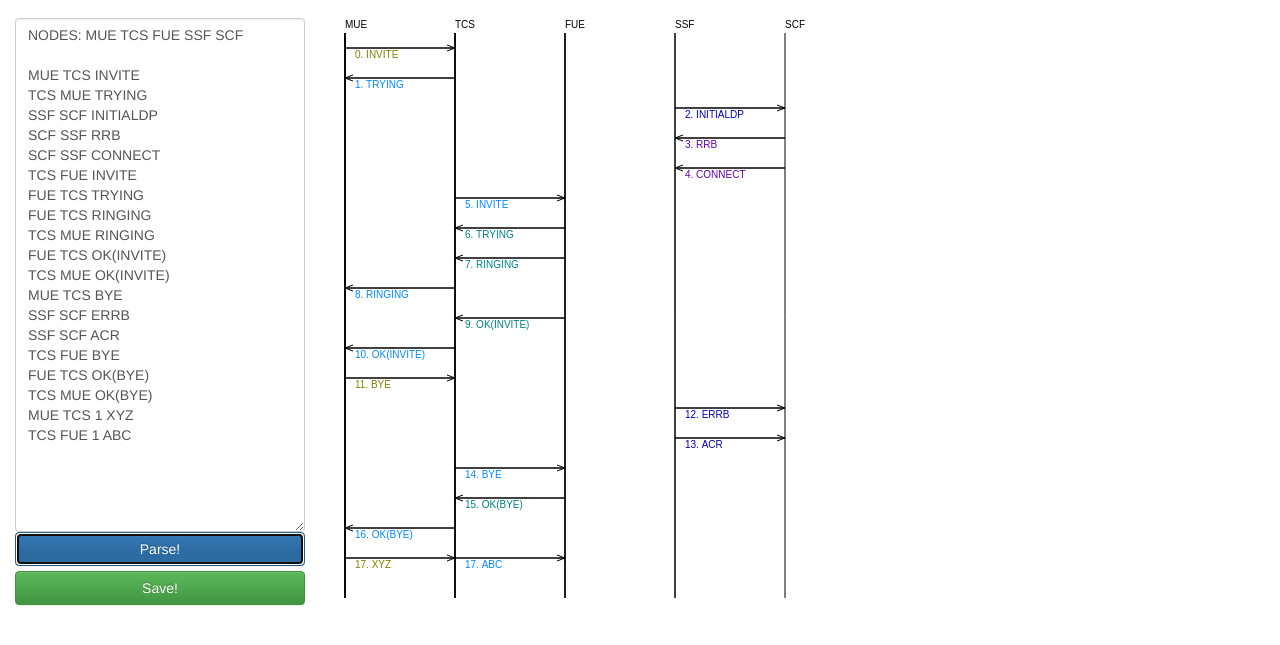
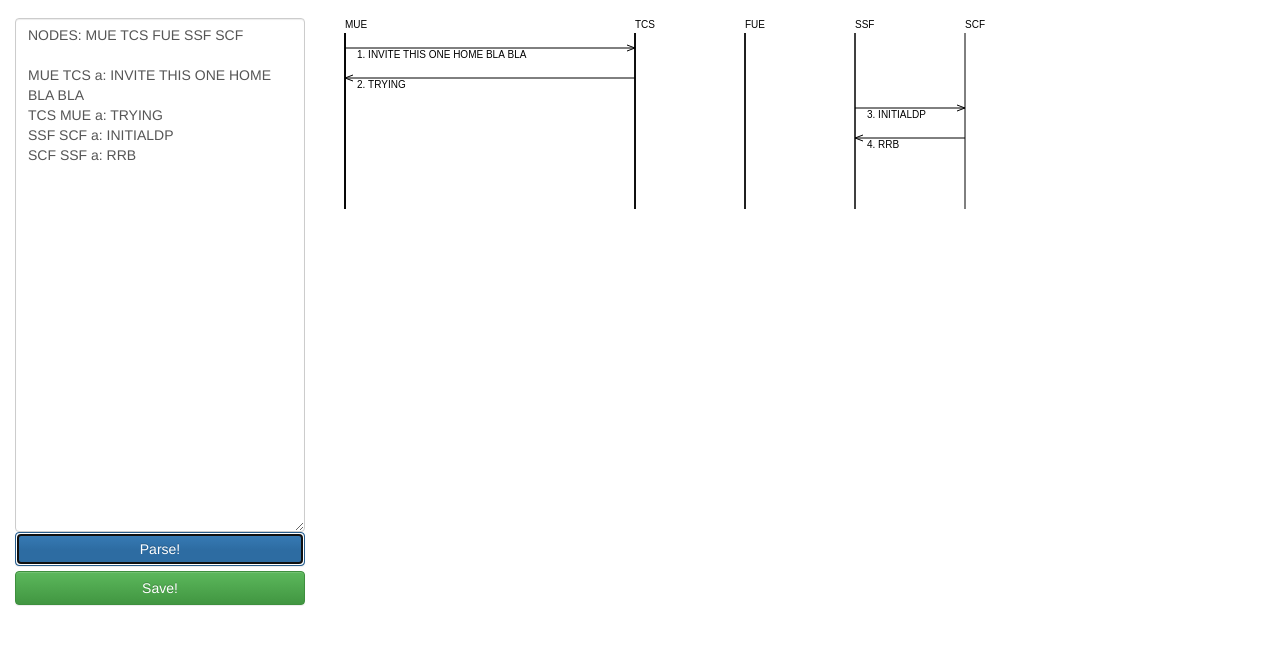
Before and after one commit to typoon/tcf, a plain HTML site: page index.html in a window 1280 px wide. Both pictures are taken after a click on the button "Parse!". Shown: the part 53-698 px from the top of the page. Drawn offline with Linux system fonts and the light colour scheme.

Commit message:
Refactored the code for a new syntax.

```diff
--- a/diagram.js
+++ b/diagram.js
@@ -1,95 +1,195 @@
 WIDTH_SPACE = 100;
 HEIGHT_SPACE = 30;
-FONT_SIZE = 10;
 
-var nodes = new Array();
-var connections = new Array();
+function _TCF() {
 
-// Function taken from:
-// http://stackoverflow.com/questions/3885817/how-to-check-if-a-number-is-float-or-integer
-function isInt(n) {
-    ret = typeof n === 'number' && parseFloat(n) == parseInt(n, 10) && !isNaN(n);
-    return ret;
+    LEFT_MARGIN = 10;
+    RIGHT_MARGIN = 10;
+
+    this.nodes = new Array();
+    this.connections = new Array();
+    this.title;
+    this.font_size = 10;
+
+    this.addNode = function(name) {
+
+        if(this.nodes.indexOf(name) >= 0)
+            return;
+
+        node = {
+            "name" : name,
+            "x"    : 0,
+            "y"    : 0
         }
 
+        this.nodes.push(node);
+    }
+
+    this.findNode = function(name) {
+        for(var i = 0; i < this.nodes.length; i++) {
+            if(this.nodes[i].name == name) {
+                return this.nodes[i];
+            }
+        }
+
+        return "";
+    }
+
+    this.addConnection = function(from, to, text) {
+
+        var connection = {
+            "from":     this.findNode(from),
+            "to":       this.findNode(to),
+            "group":    "",
+            "text":     text,
+            "color":    colors[this.nodes.indexOf(from)],
+            "type":     "arrow"
+        }
+
+        this.connections.push(connection);
+
+    }
+
+    this.addBox = function(from, to, text) {
+        var connection = {
+            "from":     this.findNode(from),
+            "to":       this.findNode(to),
+            "group":    "",
+            "text":     text,
+            "color":    colors[this.nodes.indexOf(from)],
+            "type":     "box"
+        }
+
+        this.connections.push(connection);
+    }
+
+    this.getNodeMaxDistance = function(a, b) {
+        ret = 10;
+
+        console.log("getNodeMaxDistance");
+
+        for(var i = 0; i < this.connections.length; i++) {
+            c = this.connections[i];
+
+            if((c.from.name == a.name && c.to.name == b.name) || (c.from.name == b.name && c.to.name == a.name)) {
+                t = c.text;
+                t = t.split("\\n");
+
+                // Check what is the longest sentence
+                for(var j = 0; j < t.length; j++) {
+                    if(t[j].length > ret) {
+                        ret = t[j].length;
+                    }
+                }
+            }
+        }
+
+        return ret * this.font_size;
+    }
+
+    this.getCanvasWidth = function() {
+        ret = 0;
+
+        console.log("getCanvasWidth");
+
+        for(var i = 0; i < this.nodes.length-1; i++) {
+            ret += this.getNodeMaxDistance(this.nodes[i], this.nodes[i+1]);
+        }
+
+        ret = this.nodes[this.nodes.length-1].x;
+
+        return ret + LEFT_MARGIN + RIGHT_MARGIN;
+    }
+
+    this.getCanvasHeight = function() {
+
+        ret = 1;
+        console.log("getCanvasHeight");
+
+        for(var i = 0; i < this.connections.length; i++) {
+            c = this.connections[i];
+            t = c.text;
+            ret += t.split("\\n").length * this.font_size;
+
+            console.log("ret = " + ret);
+
+            switch(c.type) {
+                case "box":
+                    ret += 50;
+                break;
+
+                case "arrow":
+                    ret += 30;
+                break;
+            }
+        }
+
+        return ret + 50;
+
+    }
+
+    // Call me after all nodes and connections have been added!
+    this.doMagic = function() {
+
+        this.nodes[0].x = LEFT_MARGIN;
+
+        console.log("this.nodes = " + this.nodes.length);
+
+        for(var i = 0; i < this.nodes.length-1; i++) {
+            d = this.getNodeMaxDistance(this.nodes[i], this.nodes[i+1]);
+            this.nodes[i+1].x = this.nodes[i].x + d + LEFT_MARGIN;
+        }
+    }
+}
+
+var TCF = new _TCF();
+console.log(TCF);
+
 function draw() {
-
     var canvas = document.getElementById("canvas");
     var ctx = canvas.getContext("2d");
 
-    // Determine the distance between each vertical line based
-    // on the longest text to be printed
-    for(i = 0; i < connections.length; i++) {
-        tmp = connections[i].text.length * FONT_SIZE + 10;
-        if(tmp > WIDTH_SPACE) {
-            WIDTH_SPACE = tmp;
-        }
-    }
+    canvas_width = 0;
 
-    canvas.width = (nodes.length * WIDTH_SPACE) + 50;
-    canvas.height = (connections.length * HEIGHT_SPACE) + 30;
+    TCF.doMagic();
+    canvas.width = TCF.getCanvasWidth();
+    canvas.height = TCF.getCanvasHeight();
 
-    // Draw the vertical lines
-    for(i = 0; i < nodes.length; i++) {
-
-        x = (WIDTH_SPACE * i) + 10;
+    for(var i = 0; i < TCF.nodes.length; i++) {
+        x = TCF.nodes[i].x;
         y = (canvas.height - 20);
 
-        ctx.font = FONT_SIZE+"px Arial";
-        ctx.fillText(nodes[i], x, 10);
+        console.log(TCF.nodes[i].name + " pos x = " + x);
+
+        ctx.font = TCF.font_size+"px Arial";
+        ctx.fillText(TCF.nodes[i].name, x, 10);
         ctx.moveTo(x, 15);
         ctx.lineTo(x, y);
         ctx.stroke();
-
     }
 
-    line = 0;
+    var counter = 0;
+    y = 20; // After headers
 
-    // Draw horizontal lines that connect the vertical lines
-    for(i = 0; i < connections.length; i++, line++) {
-        con = connections[i];
+    for(var i = 0; i < TCF.connections.length; i++) {
+        c = TCF.connections[i];
+
+        y += c.text.split("\\n").length * TCF.font_size; // Text space
+
+        x0 = c.from.x;
+        x1 = c.to.x;
 
         ctx.beginPath();
-        ctx.fillStyle = con.color
-        //ctx.strokeStyle = con.color
 
-        x0 = nodes.indexOf(con.from) * WIDTH_SPACE + 10;
-        x1 = nodes.indexOf(con.to) * WIDTH_SPACE + 10;
-
-        if(con.group != "") {
-            for(j = 0; j < connections.length; j++) {
-                if(con.group == connections[j].group) {
-                    y = j * HEIGHT_SPACE + 30;
-                    con.text = j + ". " + con.text;
-                    break;
-                }
-            }
-        } else {
-            y = line * HEIGHT_SPACE + 30;
-            con.text = i + ". " + con.text
-        }
-
-
-        if(con.type == "box") {
-            ctx.beginPath();
-            ctx.fillStyle = con.color;
-            ctx.fillRect(x0+10, y, x1, HEIGHT_SPACE);
-
-            ctx.beginPath();
-            ctx.fillStyle = '#000000'
-            ctx.font = FONT_SIZE+"px Arial";
-            ctx.fillText(con.text, x0 +10 , y + 10);
-            //line += 1;
-
-            ctx.stroke();
-            continue;
-        }
-
+        switch(c.type) {
+            case "arrow": {
+                counter += 1;
                 ctx.moveTo(x0, y);
                 ctx.lineTo(x1, y);
                 ctx.stroke();
 
                 // Draw the arrow at the line
+                ctx.beginPath();
                 if(x0 > x1) { // From right to left
                     ctx.moveTo(x1, y);
                     ctx.lineTo(x1+8, y-3);
@@ -103,115 +203,90 @@ function draw() {
                 }
                 ctx.stroke();
 
+                x  = x0 > x1 ? x1 : x0;
+                x += 12;
+                text = counter + ". " + c.text;
+                ctx.font = TCF.font_size+"px Arial";
+                ctx.fillText(text, x, y + 10);
+
+
+                y += 20; // Arrow space
+
+            }
+            break;
+
+            case "box": {
                 x = x0 > x1 ? x1 : x0;
-        x+= 10;
+                x += 10;
+                width = Math.abs(x0-x1); //x0 > x1 ? x0 - x1 : x1 - x0;
+                width -= 20;
 
-        text = '';
-        if(con.text.length > (WIDTH_SPACE/FONT_SIZE)-1) {
-            place = (WIDTH_SPACE/FONT_SIZE) - 1
-            for(j = 0; j < con.text.length; j++) {
-                if((j+1) % place  == 0) {
-                    text += "";
-                }
-                text += con.text[j];
-            }
-        } else {
-            text = con.text
+                height = c.text.split("\\n").length * TCF.font_size + 10;
+
+                ctx.fillStyle = "#000000";
+                ctx.fillRect(x, y, width, height);
+                ctx.stroke();
+
+                strs = c.text.split("\\n");
+                for(var j = 0; j < strs.length; j++) {
+                    ctx.fillStyle = "#ffffff";
+                    ctx.font = TCF.font_size+"px Arial";
+                    ctx.fillText(strs[j], x, y + 10*(j+1));
                 }
 
-        ctx.font = FONT_SIZE+"px Arial";
-        ctx.fillText(text, x, y + 10);
+                y += 30;
+            }
+            break;
         }
 
+    }
 }
 
 function parse(data) {
 
     data = document.getElementById("code").value;
-    nodes = new Array();
-    connections = new Array();
+    TCF = new _TCF();
 
     lines = data.split("\n");
     //console.log(lines);
 
-    line = lines[0].trim().replace(/(\s\s+)/g, ' ').split(' ');
+    for(var i = 0; i < lines.length; i++) {
 
-    if (line[0] != "NODES:") {
-        alert("First line should be NODES: ");
-        return -1;
-    }
-
-    if (line.length < 3) {
-        alert("At least 2 nodes should be specified");
-        return -1;
-    }
-
-    for(i = 1; i < line.length; i++) {
-        if(nodes.indexOf(line[i]) < 0) {
-            nodes.push(line[i]);
-        }
-    }
-
-    //console.log("Nodes = " + nodes);
-
-    for(i = 1; i < lines.length; i++) {
         if(lines[i].trim() == "")
             continue;
 
-        line = lines[i].trim().replace(/(\s\s+)/g, ' ').split(' ');
+        tokens = lines[i].trim().replace(/(\s\s+)/g, ' ').split(' ');
 
-        if(line.length < 2) {
-            alert("Cannot parse: " + lines[i] + ". Check line " + (i+1));
+        switch(tokens[0]) {
+            case 'NODES:':
+                for(var j = 1; j < tokens.length; j++) {
+                    TCF.addNode(tokens[j]);
+                }
+                continue;
+            break;
+
+            case 'TITLE:':
+                TCF.title = tokens.slice(1).join(' ');
+                continue;
+            break;
+        }
+
+        from = tokens[0]; // Origin
+        to = tokens[1]; // Destiny
+
+        switch(tokens[2]) {
+            case 'a:':
+                TCF.addConnection(from, to, tokens.slice(3).join(' '));
+            break;
+
+            case 'b:':
+                TCF.addBox(from, to, tokens.slice(3).join(' '));
+            break;
+
+            default:
+                alert("Invalid token: " + tokens);
                 return;
         }
-
-        if(line[0] == '.BOX') {
-            connection = {
-                "from":     line[1],
-                "to":       line[2],
-                "group":    "",
-                "text":     line.slice(4).join(' '),
-                "color":    "#ff0000", //colors[nodes.indexOf(line[0])],
-                "type":     "box"
-            }
-
-            console.log(connection);
-        } else {
-
-            if(nodes.indexOf(line[0]) < 0) {
-                alert("Cannot find node " + line[0] + " in node list. Check line " + (i+1));
-                return;
-            }
-
-            if(nodes.indexOf(line[1]) < 0) {
-                alert("Cannot find node " + line[1] + " in node list. Check line " + (i+1));
-                return;
-            }
-
-
-            if(isInt(parseInt(line[2]))) {
-                connection = {
-                    "from":     line[0],
-                    "to":       line[1],
-                    "group":    line[2],
-                    "text":     line[3],
-                    "color":    colors[nodes.indexOf(line[0])],
-                    "type":     "connection"
-                }
-            } else {
-                connection = {
-                    "from":     line[0],
-                    "to":       line[1],
-                    "group":    "",
-                    "text":     line[2],
-                    "color":    colors[nodes.indexOf(line[0])],
-                    "type":     "connection"
-                }
-            }
-        }
-
-        connections.push(connection);
-
     }
 
     draw();
--- a/index.html
+++ b/index.html
@@ -34,25 +34,10 @@
                             <textarea id="code" class="form-control" rows="25" style="width:100%">
 NODES: MUE TCS FUE SSF SCF
 
-MUE TCS INVITE
-TCS MUE TRYING
-SSF SCF INITIALDP
-SCF SSF RRB
-SCF SSF CONNECT
-TCS FUE INVITE
-FUE TCS TRYING
-FUE TCS RINGING
-TCS MUE RINGING
-FUE TCS OK(INVITE)
-TCS MUE OK(INVITE)
-MUE TCS BYE
-SSF SCF ERRB
-SSF SCF ACR
-TCS FUE BYE
-FUE TCS OK(BYE)
-TCS MUE OK(BYE)
-MUE TCS 1 XYZ
-TCS FUE 1 ABC
+MUE TCS a: INVITE THIS ONE HOME BLA BLA
+TCS MUE a: TRYING
+SSF SCF a: INITIALDP
+SCF SSF a: RRB
                             </textarea>
                             <input type="button" onclick="parse()" value="Parse!" class="btn btn-primary btn-block">
                             <input type="button" onclick="save()" value="Save!" class="btn btn-success btn-block">
```
Lines whose indentation alone changed are shown as unchanged.
